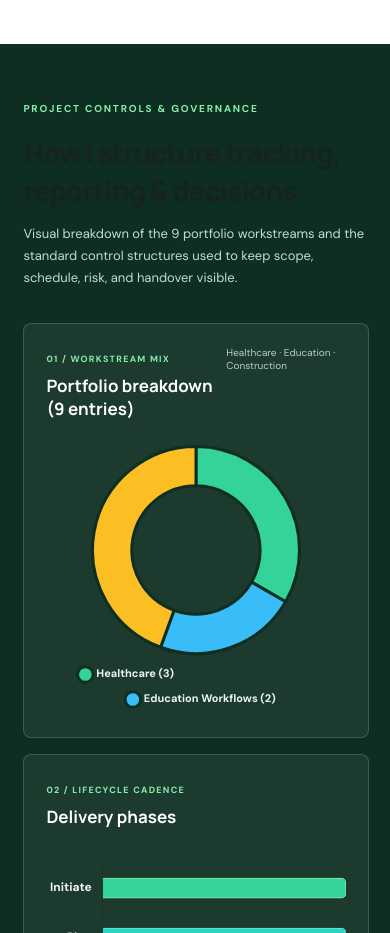
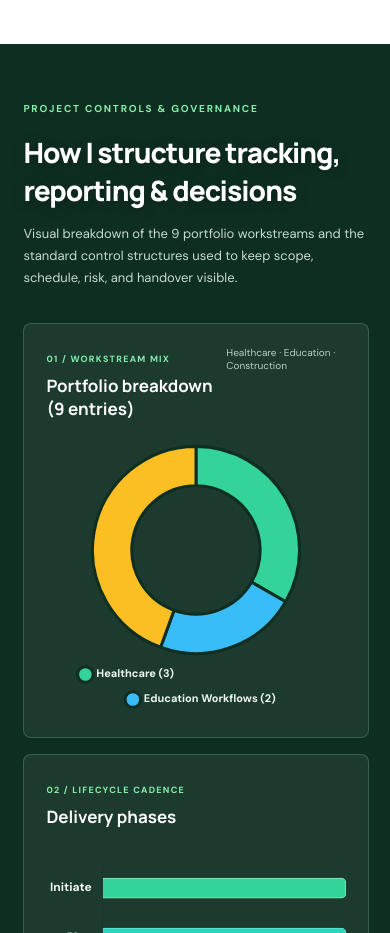
Before and after one commit to kadoshprojects/oluwafemi-professional-portfolio, a plain HTML site: page index.html in a window 390 px wide. Shown: the part 6220-7153 px from the top of the page. Drawn offline with nearby package versions, Linux system fonts and the light colour scheme.

Commit message:
Add styles for dark-section header

```diff
--- a/styles.css
+++ b/styles.css
@@ -208,4 +208,8 @@ footer a{color:var(--forest-mid);font-weight:700}
   .evidence-grid{grid-template-columns:1fr}
   .contact-box{align-items:flex-start;flex-direction:column}
   footer{flex-wrap:wrap;padding:22px 6vw}
+  .dark-section h2 {
+  color: #ffffff;
+  text-shadow: 0 2px 14px rgba(0, 0, 0, 0.25);
 }
+}
```
